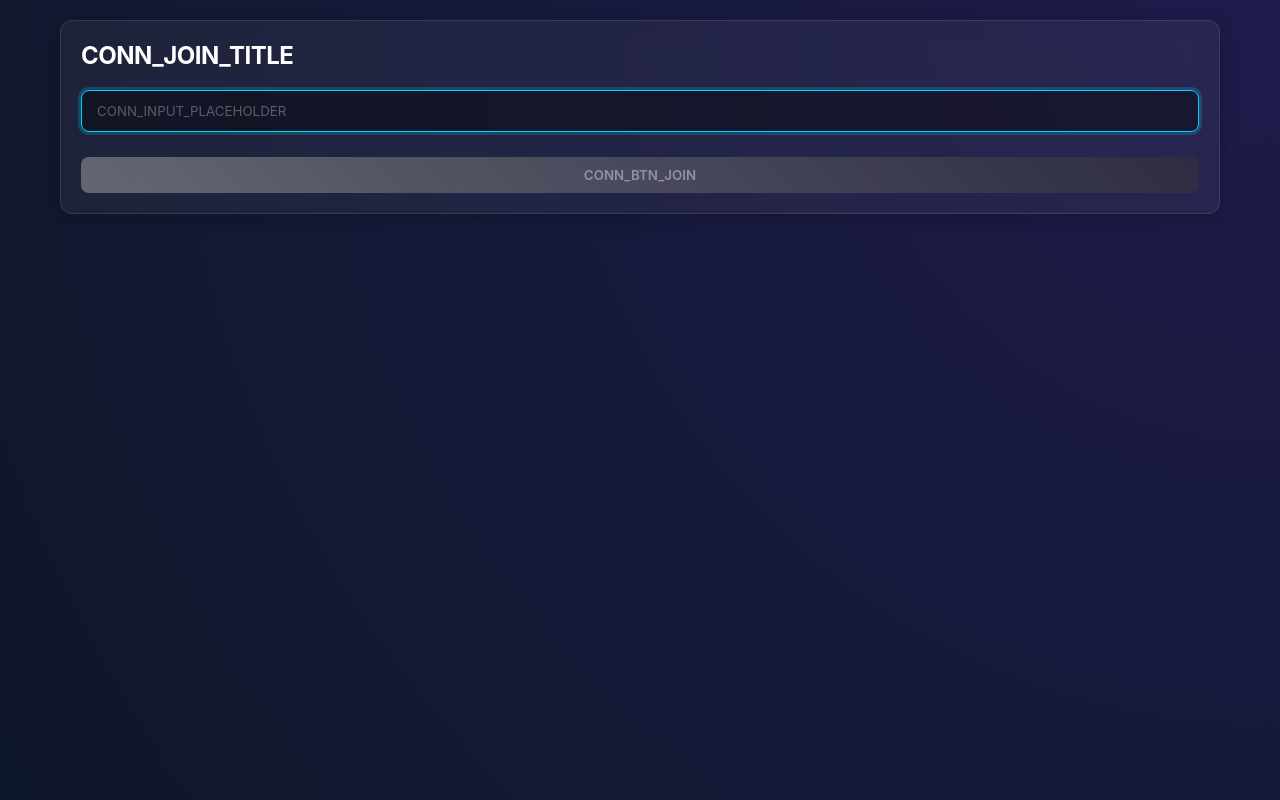
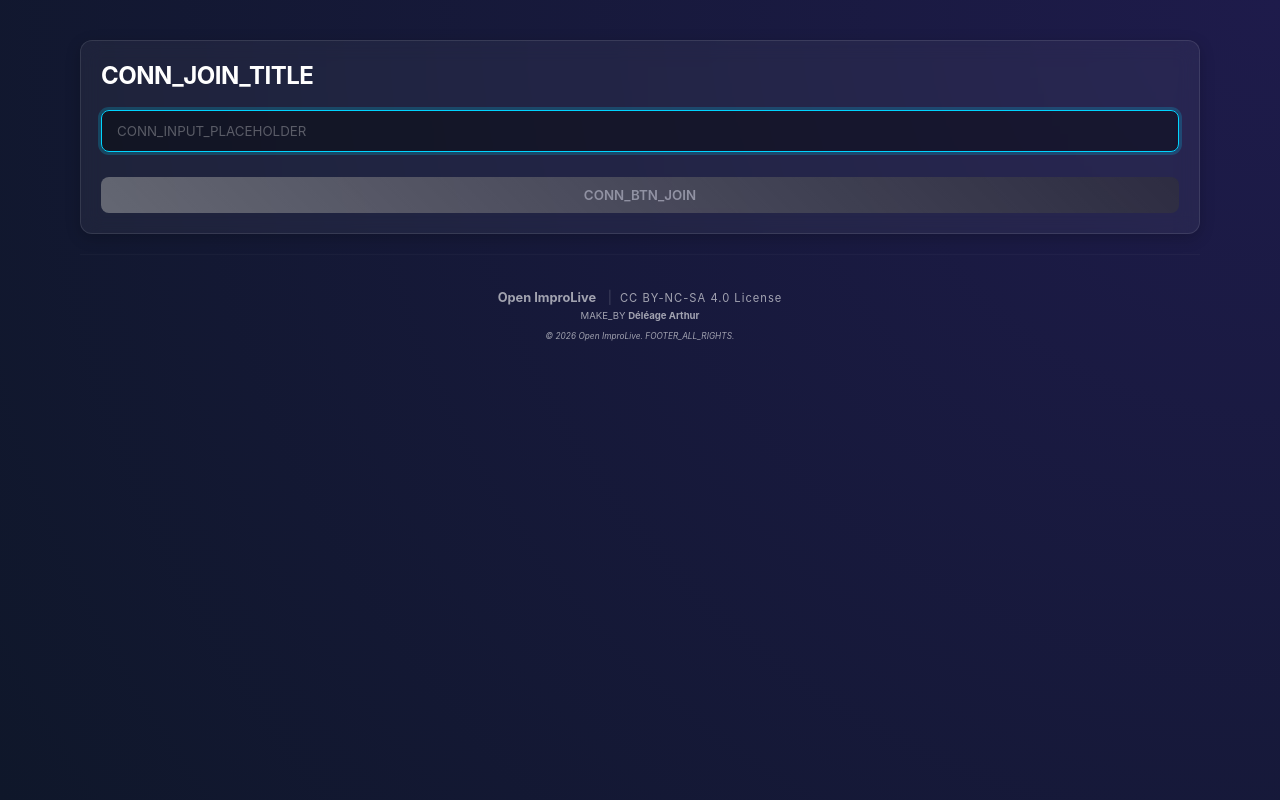
Before and after one commit to arthurd34/OpenImpro-Live, a React (Vite) app in the folder frontend/: page / in a window 1280 px wide. Built offline with nearby package versions, Linux system fonts and the light colour scheme; no server answers.

Commit message:
feat: add footer component with version info and credits

```diff
--- /dev/null
+++ b/frontend/src/components/Footer.jsx
@@ -0,0 +1,27 @@
+import React from 'react';
+import { t } from '../utils/i18n';
+
+const Footer = ({ version, ui }) => {
+    const currentYear = new Date().getFullYear();
+    const displayYear = currentYear > 2026 ? `2026 - ${currentYear}` : '2026';
+
+    return (
+        <footer>
+            <p style={{ margin: '5px 0' }}>
+                <strong>Open ImproLive</strong> {version && `v${version}`}
+                <span style={{ margin: '0 8px', opacity: 0.3 }}>|</span>
+                <span style={{ fontSize: '0.7rem', letterSpacing: '1px' }}>CC BY-NC-SA 4.0 License</span>
+            </p>
+
+            <p style={{ margin: '5px 0', fontSize: '75%' }}>
+                {t(ui, 'MAKE_BY', 'Réalisé par')} <strong>Déléage Arthur</strong>
+            </p>
+
+            <div style={{ marginTop: '10px', fontSize: '65%', fontStyle: 'italic' }}>
+                © {displayYear} Open ImproLive. {t(ui, 'FOOTER_ALL_RIGHTS', 'Tous droits réservés')}.
+            </div>
+        </footer>
+    );
+};
+
+export default Footer;
--- a/frontend/src/index.css
+++ b/frontend/src/index.css
@@ -23,9 +23,22 @@ body {
     background-image: radial-gradient(circle at top right, #1e1b4b, #0f172a);
     color: white;
     font-family: var(--font-main);
-    min-height: 100vh;
-    overflow-x: hidden;
+    min-height: 100vh; /* Garde ça */
+    display: flex;     /* AJOUT : Permet au body de gérer la hauteur totale */
+    flex-direction: column;
 }
+
+footer {
+    width: 100%;
+    margin-top: auto; /* C'est ça qui le pousse en bas */
+    padding: 30px 20px;
+    text-align: center;
+    opacity: 0.6;
+    font-size: 0.8rem;
+    color: white;
+    border-top: 1px solid rgba(255,255,255,0.05);
+}
+
 
 /* ==========================================================================
    2. LAYOUT & CONTAINERS
--- a/frontend/src/main.jsx
+++ b/frontend/src/main.jsx
@@ -1,7 +1,7 @@
 import React from 'react';
 import ReactDOM from 'react-dom/client';
 import App from './App.jsx';
-import './index.css'; // Create an empty file for now
+import './index.css';
 
 ReactDOM.createRoot(document.getElementById('root')).render(
     <React.StrictMode>
--- a/frontend/src/views/Admin.jsx
+++ b/frontend/src/views/Admin.jsx
@@ -2,6 +2,7 @@ import React, { useState, useEffect, useCallback, useRef } from 'react';
 import io from 'socket.io-client';
 import SceneControl from '../components/admin/SceneControl';
 import { t } from '../utils/i18n';
+import Footer from "../components/Footer.jsx";
 
 // Connect to the backend socket
 const socket = io(`http://${window.location.hostname}:3000`);
@@ -343,6 +344,7 @@ const AdminView = () => {
                     ui={ui}
                 />
             </div>
+            <Footer version={state?.version} ui={ui} />
         </div>
     );
 };
--- a/frontend/src/views/Public.jsx
+++ b/frontend/src/views/Public.jsx
@@ -2,10 +2,11 @@ import React, { useState, useEffect, useRef } from 'react';
 import io from 'socket.io-client';
 import { t } from '../utils/i18n';
 
-// Scene Components Imports
+// Components Imports
 import ConnectionScene from '../components/scenes/ConnectionScene';
 import ProposalScene from '../components/scenes/ProposalScene';
 import WaitingScene from '../components/scenes/WaitingScene';
+import Footer from '../components/Footer'; // <--- New Import
 
 // Connect to the backend socket server
 const socket = io(`http://${window.location.hostname}:3000`);
@@ -22,9 +23,11 @@ const PublicView = () => {
     const timerRef = useRef(null);
     const nameRef = useRef('');
 
+    // --- Translation Helper Context ---
     const ui = gameState?.ui || {};
 
     useEffect(() => {
+        // --- Socket Connectivity Management ---
         const onConnect = () => {
             setIsConnected(true);
             setCountdown(15);
@@ -59,6 +62,7 @@ const PublicView = () => {
     useEffect(() => { nameRef.current = name; }, [name]);
 
     useEffect(() => {
+        // --- Session Recovery on Mount ---
         const savedToken = localStorage.getItem('player_token');
         const savedName = localStorage.getItem('player_name');
 
@@ -68,6 +72,7 @@ const PublicView = () => {
             socket.emit('join_request', { token: savedToken, isReconnect: true });
         }
 
+        // --- Server Event Listeners ---
         socket.on('status_update', (data) => {
             setStatus(data.status);
             if (data.token) localStorage.setItem('player_token', data.token);
@@ -134,9 +139,10 @@ const PublicView = () => {
     // --- MAIN ROUTING LOGIC ---
 
     // 1. Connection Phase (Login or awaiting approval)
-    // Now including isLive check to show welcome message instead of form
     if (status !== 'approved') {
         return (
+            <div className="app-container">
+                <div className="main-content">
                     <ConnectionScene
                         name={name}
                         setName={setName}
@@ -144,14 +150,19 @@ const PublicView = () => {
                         status={status}
                         message={message}
                         ui={ui}
-                isLive={gameState?.isLive} // Pass live status to the scene
+                        isLive={gameState?.isLive}
                     />
+                </div>
+                <Footer version={gameState?.version} ui={ui} />
+            </div>
         );
     }
 
     // 2. LIVE Security Check for already logged-in users
     if (gameState && gameState.isLive === false) {
         return (
+            <div className="app-container">
+                <div className="main-content">
                     <div className="card" style={{ textAlign: 'center', padding: '60px 20px' }}>
                         <div style={{ fontSize: '4rem', marginBottom: '20px' }}>⏳</div>
                         <h2>{t(ui, 'SHOW_NOT_STARTED')}</h2>
@@ -159,6 +170,9 @@ const PublicView = () => {
                             {t(ui, 'ERROR_SHOW_NOT_STARTED')}
                         </p>
                         <div className="spinner" style={{ marginTop: '40px' }}></div>
+                    </div>
+                </div>
+                <Footer version={gameState?.version} ui={ui} />
             </div>
         );
     }
@@ -176,6 +190,8 @@ const PublicView = () => {
     return (
         <div className="app-container">
             {!isConnected && <ConnectionErrorOverlay />}
+
+            <div className="main-content">
                 <div className="card">
                     <header style={{ display: 'flex', justifyContent: 'space-between', alignItems: 'center' }}>
                         <h3 style={{ margin: 0 }}>{name}</h3>
@@ -198,6 +214,9 @@ const PublicView = () => {
                     })()}
                 </div>
             </div>
+
+            <Footer version={gameState?.version} ui={ui} />
+        </div>
     );
 };
 
```
Also changed, not shown: 2 other files (tests, documents, lock files or other folders). Lines whose indentation alone changed are shown as unchanged.
